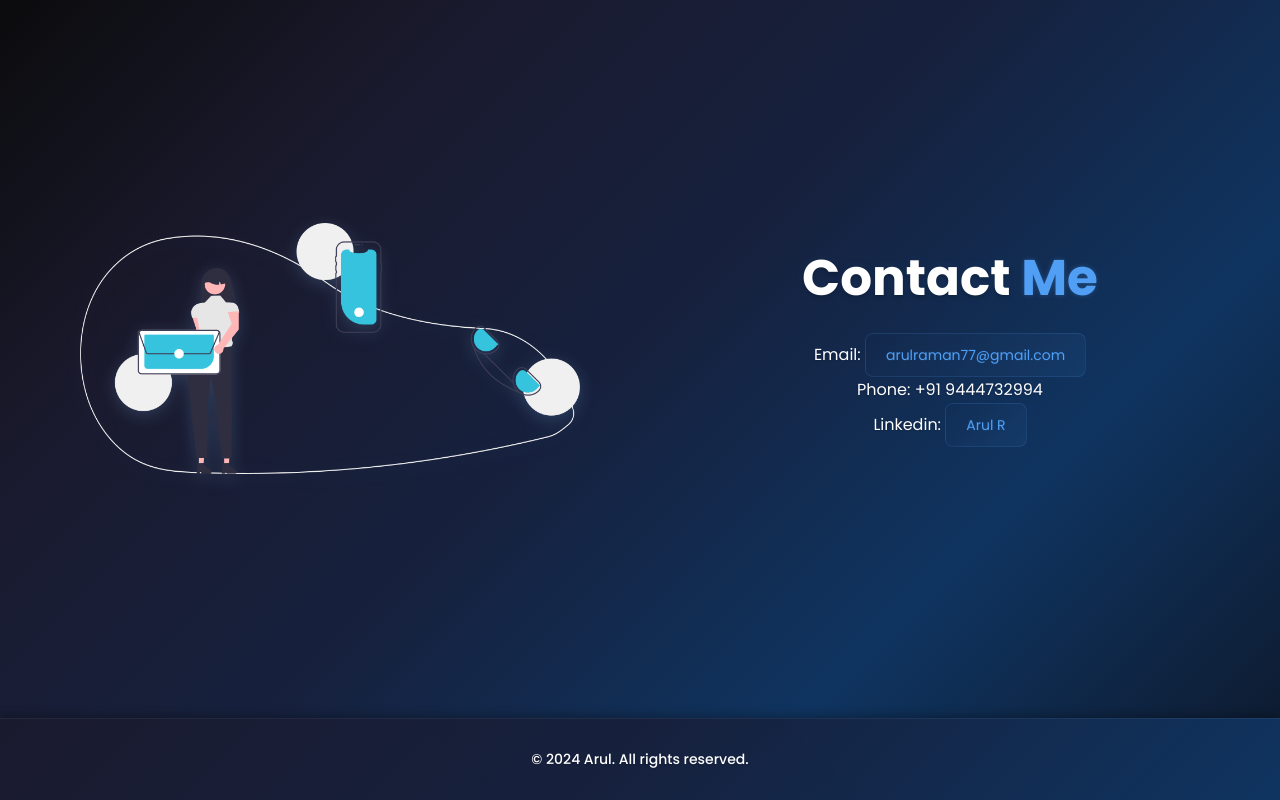
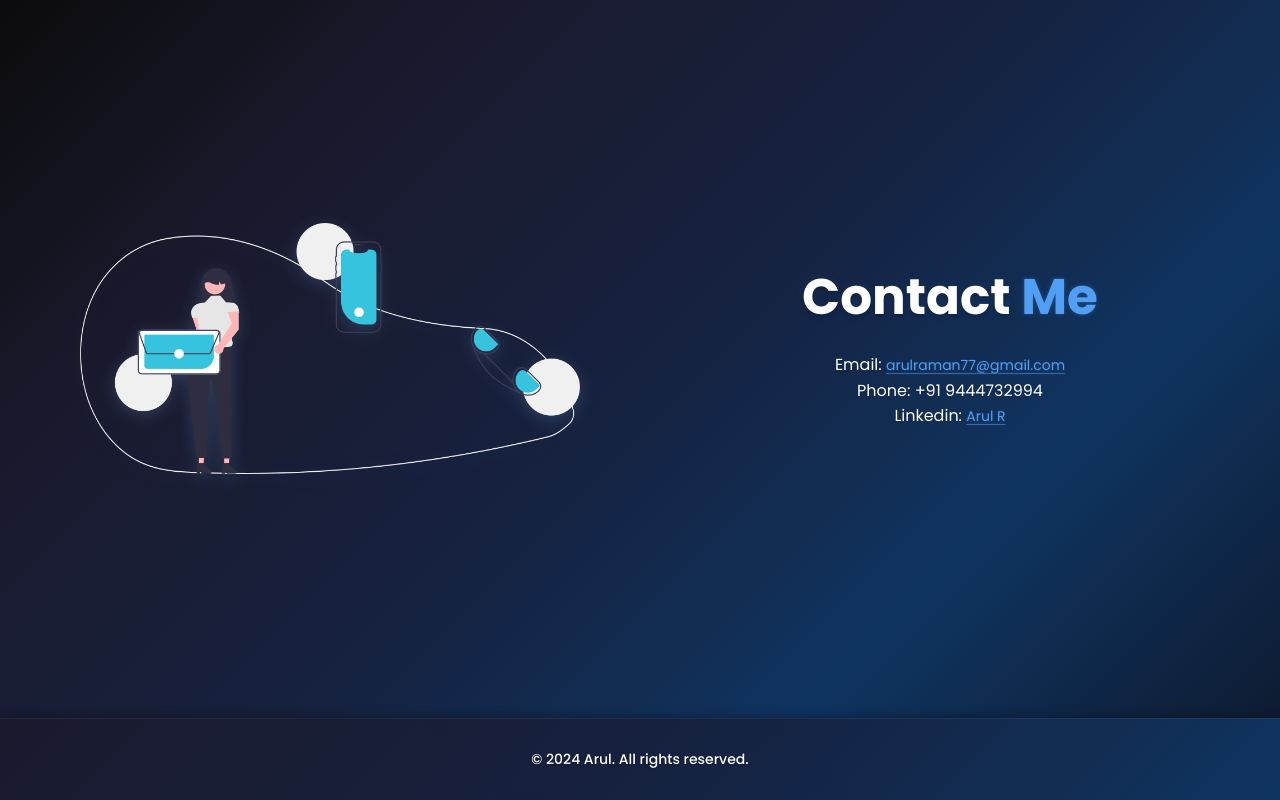
Before and after one commit to Arul-DevX/Personal_portfolio, a React (Vite) app: page / in a window 1280 px wide. Shown: the part 3242-4042 px from the top of the page. Built offline with nearby package versions, Linux system fonts and the light colour scheme; the HTML template or start-up script is replaced by a standard one.

Commit message:
Remove Box Border from Contact Me Links

```diff
--- a/src/index.css
+++ b/src/index.css
@@ -436,6 +436,35 @@ footer p {
   background: linear-gradient(135deg, rgba(80, 159, 244, 0.08) 0%, rgba(80, 159, 244, 0.15) 100%);
   box-shadow: 0 4px 15px rgba(80, 159, 244, 0.2);
   border-color: rgba(80, 159, 244, 0.3);
+}
+
+/* CONTACT ME SECTION - CLEAN LINKS WITHOUT BOX BORDERS */
+#contact .btn {
+  background: none !important;
+  border: none !important;
+  backdrop-filter: none !important;
+  box-shadow: none !important;
+  padding: 0 !important;
+  border-radius: 0 !important;
+  color: #509ff4 !important;
+  text-decoration: underline !important;
+  text-underline-offset: 3px !important;
+  text-decoration-color: rgba(80, 159, 244, 0.5) !important;
+  transition: all 0.3s ease !important;
+}
+
+#contact .btn::after {
+  display: none !important;
+}
+
+#contact .btn:hover {
+  background: none !important;
+  border: none !important;
+  box-shadow: none !important;
+  transform: none !important;
+  color: #86bcf2 !important;
+  text-decoration-color: #86bcf2 !important;
+  text-shadow: 0 0 8px rgba(134, 188, 242, 0.4) !important;
 }
 
 #dbtn{
```
